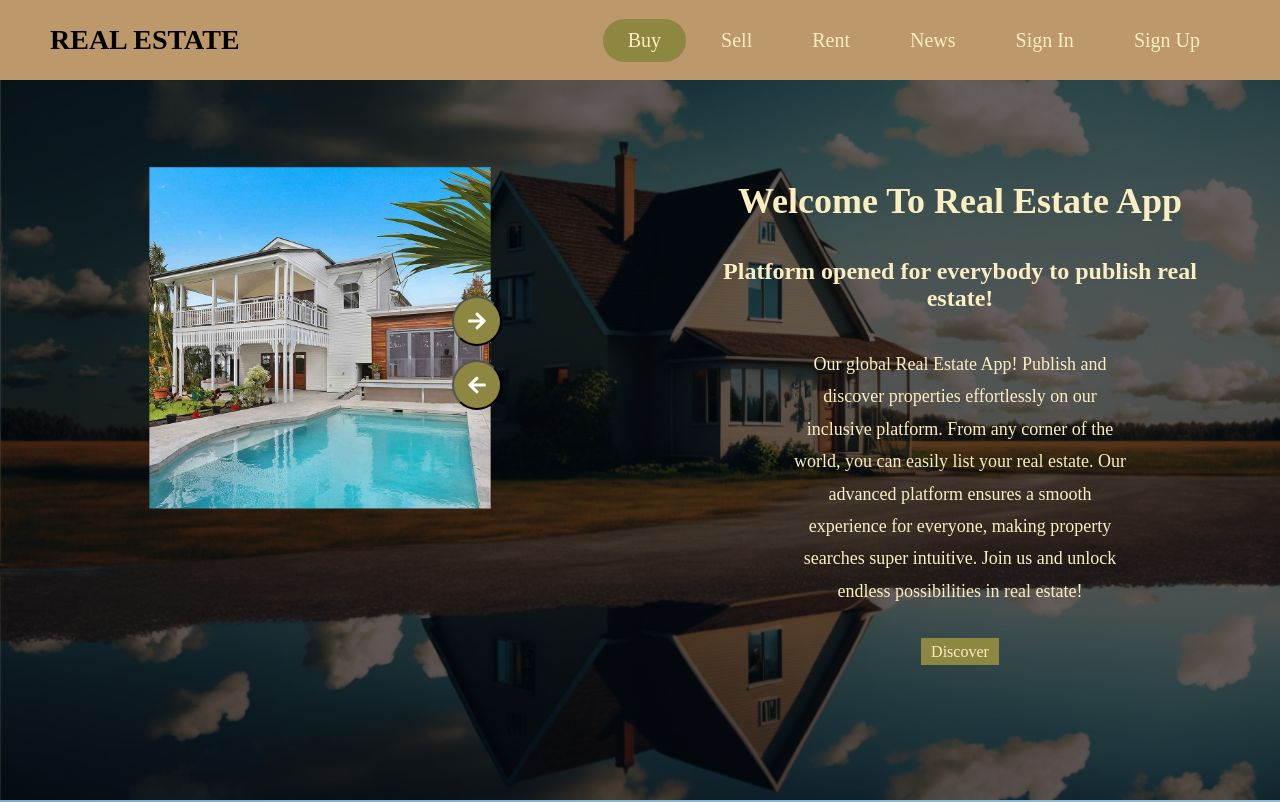
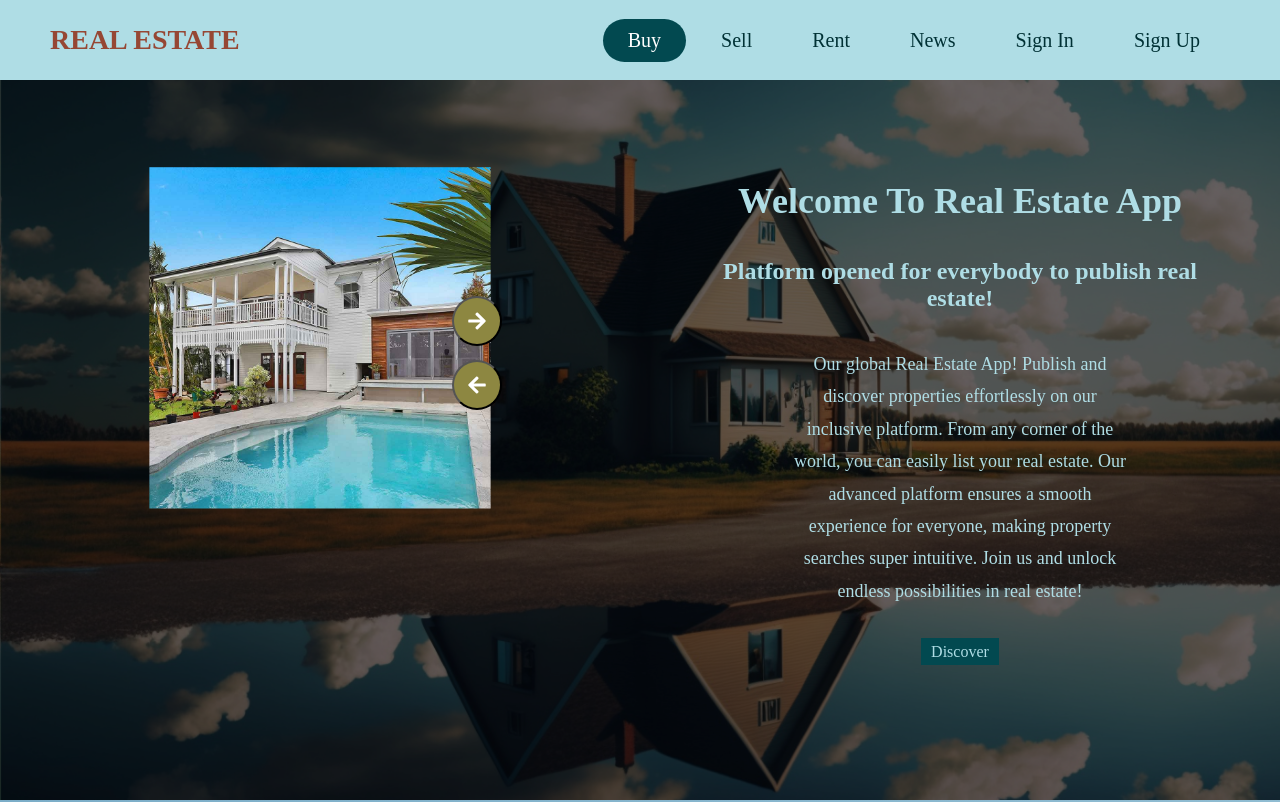
Before and after one commit to devihor25/Real-Estate-App-React, a React (Vite) app: page / in a window 1280 px wide. Shown: the top 802 px of the page. Built offline with nearby package versions, Linux system fonts and the light colour scheme.

Commit message:
move header style to module

```diff
--- a/src/App.scss
+++ b/src/App.scss
@@ -1,51 +1,4 @@
 @import './assets/styles/colors';
-
-header {
-    width: 100%;
-    height: 80px;
-    background: $fourth-color;
-    display: flex;
-    align-items: center;
-    justify-content: space-between;
-    padding: 0 100px;
-}
-
-.site-name {
-    font-size: 28px;
-    font-weight: bold;
-}
-
-.site-name a {
-    color: black;
-}
-
-.hamburger {
-    display: none;
-}
-
-.nav-bar ul {
-    display: flex;
-}
-
-.nav-bar ul li a {
-    display: block;
-    color: $fifth-color;
-    font-size: 20px;
-    padding: 10px 25px;
-    border-radius: 50px;
-    transition: 0.2s;
-    margin: 0 5px;
-}
-
-.nav-bar ul li a:hover {
-    color: $fifth-color;
-    background: $second-color;
-}
-
-.nav-bar ul li a.active {
-    color: $fifth-color;
-    background: $second-color;
-}
 
 .landing-section {
     width: 100%;
@@ -370,18 +323,6 @@ header {
     border: 1px solid red !important;
 }
 
-@media only screen and (max-width: 1320px) {
-    header {
-        padding: 0 50px;
-    }
-}
-
-@media only screen and (max-width: 1100px) {
-    header {
-        padding: 0 30px;
-    }
-}
-
 @media (max-width: 1100px) {
     .home-image-form-row {
         display: block;
@@ -394,54 +335,6 @@ header {
     .home-image {
         width: auto;
         min-height: auto;
-    }
-}
-
-@media only screen and (max-width: 900px) {
-    .hamburger {
-        display: block;
-        cursor: pointer;
-    }
-
-    .hamburger .line {
-        width: 30px;
-        height: 3px;
-        background: black;
-        margin: 6px 0;
-    }
-
-    .nav-bar {
-        height: 0;
-        position: absolute;
-        top: 80px;
-        left: 0;
-        right: 0;
-        width: 100vw;
-        background: black;
-        transition: 0.2s;
-        overflow: hidden;
-        z-index: 99;
-    }
-
-    .nav-bar.active {
-        height: 450px;
-    }
-
-    .nav-bar ul {
-        display: block;
-        width: fit-content;
-        margin: 80px auto 0 auto;
-        text-align: center;
-        transition: 0.5s;
-        opacity: 0;
-    }
-
-    .nav-bar.active ul {
-        opacity: 1;
-    }
-
-    .nav-bar ul li a {
-        margin-bottom: 12px;
     }
 }
 
--- a/src/assets/styles/colors.scss
+++ b/src/assets/styles/colors.scss
@@ -1,7 +1,7 @@
 // Colors and theme names are taken from color-schemes folder
 // === THEME ===
-// Allowed values: LandOfClean, Dark
-$theme: LandOfClean;
+// Allowed values: LandOfClean, Dark, CoolAndCollected
+$theme: CoolAndCollected;
 
 // Define variables
 $first-color: #659dbd;
@@ -19,11 +19,18 @@ $sixth-color: #fefefe;
     $fourth-color: #bc986a;
     $fifth-color: #fbeec1;
     $sixth-color: #fefefe;
-} @else if $theme == LandOfClean {
+} @else if $theme == LanfOfClean {
     $first-color: #659dbd;
     $second-color: #8d8741;
     $third-color: #daad86;
     $fourth-color: #bc986a;
     $fifth-color: #fbeec1;
     $sixth-color: #fefefe;
+} @else if $theme == CoolAndCollected {
+    $first-color: #003135;
+    $second-color: #024950;
+    $third-color: #964734;
+    $fourth-color: #0FA4AF;
+    $fifth-color: #AFDDE5;
+    $sixth-color: #fefefe;
 }
--- a/src/components/layout/Header.jsx
+++ b/src/components/layout/Header.jsx
@@ -1,6 +1,9 @@
 import { Link } from 'react-router-dom';
 import { useContext, useState } from 'react';
+
 import { UserContext } from '../../context/UserProvider';
+
+import styles from "./header.module.scss"
 
 const UserNav = ({ handleLinkClick }) => {
     const { user, setUser } = useContext(UserContext);
@@ -61,7 +64,7 @@ const UserNav = ({ handleLinkClick }) => {
 export default function Header() {
     const [isActive, setIsActive] = useState(false);
 
-    const navBarClassName = isActive ? 'nav-bar active' : 'nav-bar';
+    const navBarClassName = isActive ? `${styles.navBar} ${styles.active}` : styles.navBar;
 
     const handleHamburgerClick = () => {
         setIsActive(!isActive);
@@ -72,19 +75,19 @@ export default function Header() {
     };
 
     return (
-        <header>
-            <article className="site-name">
+        <header className={styles.header}>
+            <article className={styles.siteName}>
                 <Link to="/">REAL ESTATE</Link>
             </article>
-            <article className="hamburger" onClick={handleHamburgerClick}>
-                <article className="line"></article>
-                <article className="line"></article>
-                <article className="line"></article>
+            <article className={styles.hamburger} onClick={handleHamburgerClick}>
+                <article className={styles.line}></article>
+                <article className={styles.line}></article>
+                <article className={styles.line}></article>
             </article>
             <nav className={navBarClassName}>
                 <ul>
                     <li>
-                        <Link onClick={handleLinkClick} className="active" to="/all-homes">
+                        <Link onClick={handleLinkClick} className={styles.active} to="/all-homes">
                             Buy
                         </Link>
                     </li>
--- /dev/null
+++ b/src/components/layout/header.module.scss
@@ -0,0 +1,115 @@
+@import "../../assets/styles/colors.scss";
+
+$background-color: $fifth-color;
+$link-text-color: $first-color;
+$site-name-text-color: $third-color;
+
+@mixin hover-effect {
+    color: $sixth-color;
+    background: $second-color;
+}
+
+.header {
+    width: 100%;
+    height: 80px;
+    background: $background-color;
+    display: flex;
+    align-items: center;
+    justify-content: space-between;
+    padding: 0 100px;
+}
+
+.siteName {
+    font-size: 28px;
+    font-weight: bold;
+}
+
+.siteName a {
+    color: $site-name-text-color;
+}
+
+.hamburger {
+    display: none;
+}
+
+.navBar ul {
+    display: flex;
+}
+
+.navBar ul li a {
+    display: block;
+    color: $link-text-color;
+    font-size: 20px;
+    padding: 10px 25px;
+    border-radius: 50px;
+    transition: 0.2s;
+    margin: 0 5px;
+}
+
+.navBar ul li a:hover {
+    @include hover-effect;
+}
+
+.navBar ul li a.active {
+    @include hover-effect;
+}
+
+@media only screen and (max-width: 1320px) {
+    .header {
+        padding: 0 50px;
+    }
+}
+
+@media only screen and (max-width: 1100px) {
+    .header {
+        padding: 0 30px;
+    }
+}
+
+@media only screen and (max-width: 900px) {
+    .hamburger {
+        display: block;
+        cursor: pointer;
+    }
+
+    .hamburger .line {
+        width: 30px;
+        height: 3px;
+        background: black;
+        margin: 6px 0;
+    }
+
+    .navBar {
+        height: 0;
+        position: absolute;
+        top: 80px;
+        left: 0;
+        right: 0;
+        width: 100vw;
+        background: black;
+        transition: 0.2s;
+        overflow: hidden;
+        z-index: 99;
+    }
+
+    .navBar.active {
+        height: 450px;
+    }
+
+    .navBar ul {
+        display: block;
+        width: fit-content;
+        margin: 80px auto 0 auto;
+        text-align: center;
+        transition: 0.5s;
+        opacity: 0;
+    }
+
+    .navBar.active ul {
+        opacity: 1;
+    }
+
+    .navBar ul li a {
+        margin-bottom: 12px;
+    }
+}
--- a/src/components/sections/MainSection.jsx
+++ b/src/components/sections/MainSection.jsx
@@ -1,4 +1,5 @@
 import { Link } from 'react-router-dom';
+
 import HomeCarousel from './HomeCarousel';
 
 import MyImage1 from '../../assets/images/carousel-1.jpg';
```
Also changed, not shown: src/components/sections/ChoosePerfectProperty.jsx (+10 -11 lines), color-schemes/cool-and-collected.png (added).
